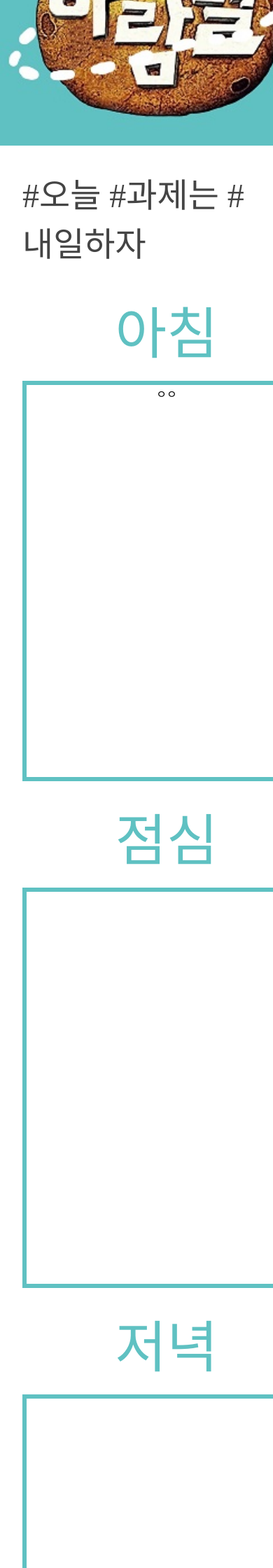
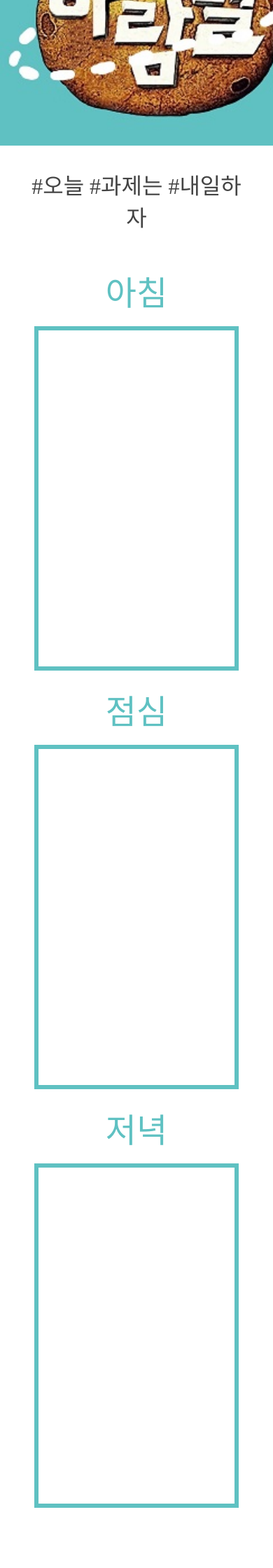
Before and after one commit to DonghyeonKang/AramByeol, a Flask app: page / in a window 390 px wide. Shown: the part 352-2592 px from the top of that part at 70% size. Run offline with Flask 2, Linux system fonts and the light colour scheme; data that the repository does not hold is empty; the page is wider than the window, and the part outside it is not shown; some libraries are stand-ins or nearby versions; some web fonts are replaced.

Commit message:
Upadte index.css

```diff
--- a/static/css/index.css
+++ b/static/css/index.css
@@ -1,3 +1,4 @@
+
 body {
   margin: 0%;
 }
@@ -145,8 +146,8 @@ body {
   display: inline-block;
   border: 0.4rem solid #5fc1c2;
   margin: 1rem 2rem;
-  width: 25rem;
-  height: 35rem;
+  width: 90%;
+  min-height: 30rem;
   overflow: auto;
 }
 
@@ -163,6 +164,7 @@ body {
 
 .main-box{
   display: inline-block;
+  width: 30%;
 }
 
 .line {
@@ -185,3 +187,29 @@ body {
 td {
   padding-top: 1rem;
 }
+
+@media (max-width: 720px){
+
+  .main-box{
+    width: 80%;
+  }
+
+  .hash-tag{
+    font-size: 2rem;
+    text-align: center;
+  }
+
+  .today-box{
+    margin: 0;
+  }
+
+
+  .todoy-title{
+    font-size: 3rem;
+    margin: 1rem;
+  }
+
+  .line{
+    margin-top: 5rem;
+  }
+}
--- a/templates/index.html
+++ b/templates/index.html
@@ -119,7 +119,7 @@
         <div class="todoy-title">아침</div>
       <div class="today-box">
         <table class="menu-table">
-          <tr id="morning">ㅇㅇ</tr>
+          <tr id="morning"></tr>
         </table>
       </div>
     </div>
```
Also changed, not shown: other parts of templates/index.html (+1 -1 lines).
